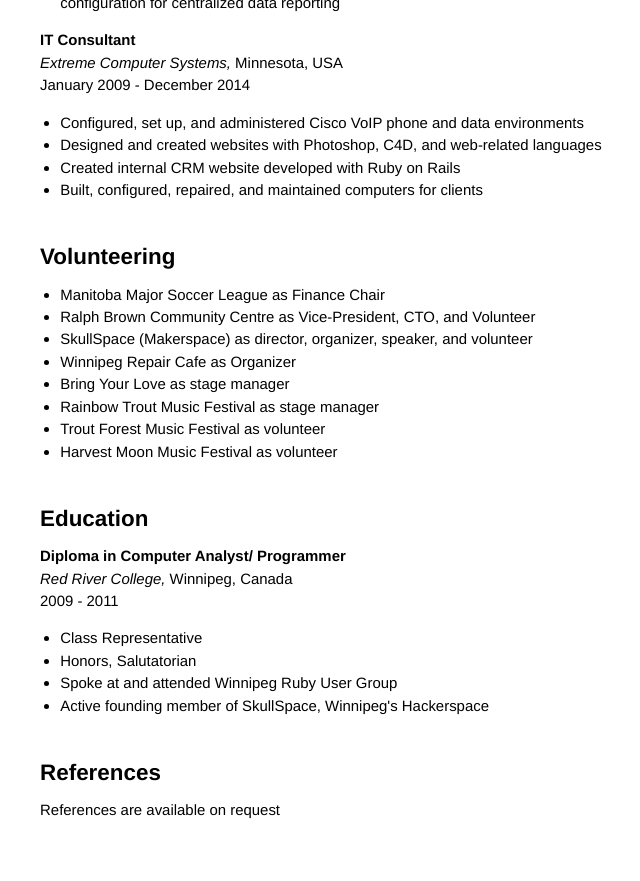
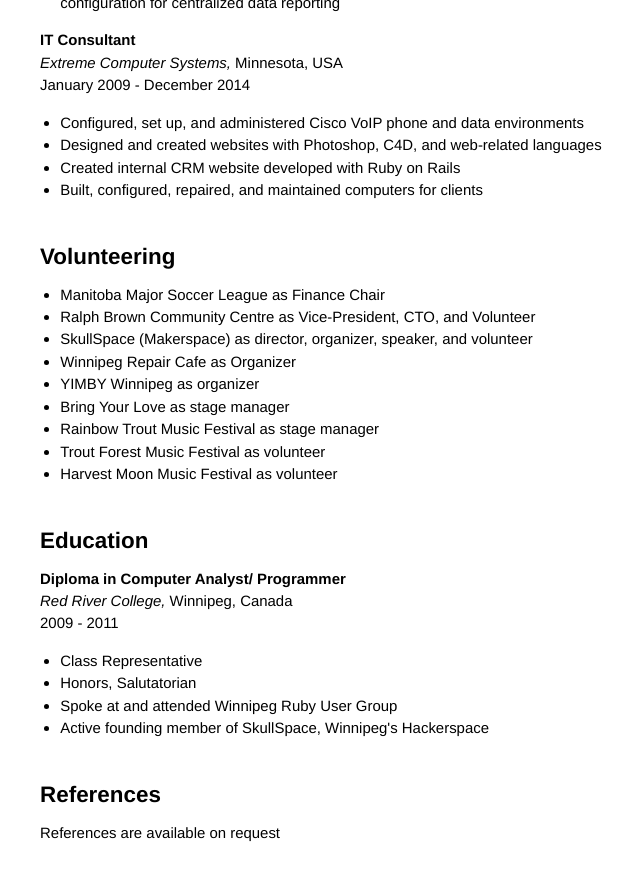
Before and after one commit to Nitrodist/markcampbell.me, a Jekyll site: the page built from resume.markdown, in a window 1280 px wide and 900 px high, scrolled down 5116 px. Shown: the top 881 px of the window, without its empty margins (286-926 px from the left). Built offline with Jekyll 4.4.1, drawn with Linux system fonts in a browser that asks for light colours; our own code applies the rules of GitHub Pages for plain Markdown files.

Commit message:
Add yimby winnipeg xp to volunteering section of resume

```diff
--- a/resume.markdown
+++ b/resume.markdown
@@ -211,6 +211,7 @@ January 2009 - December 2014
 - Ralph Brown Community Centre as Vice-President, CTO, and Volunteer
 - SkullSpace (Makerspace) as director, organizer, speaker, and volunteer
 - Winnipeg Repair Cafe as Organizer
+- YIMBY Winnipeg as organizer
 - Bring Your Love as stage manager
 - Rainbow Trout Music Festival as stage manager
 - Trout Forest Music Festival as volunteer
```
